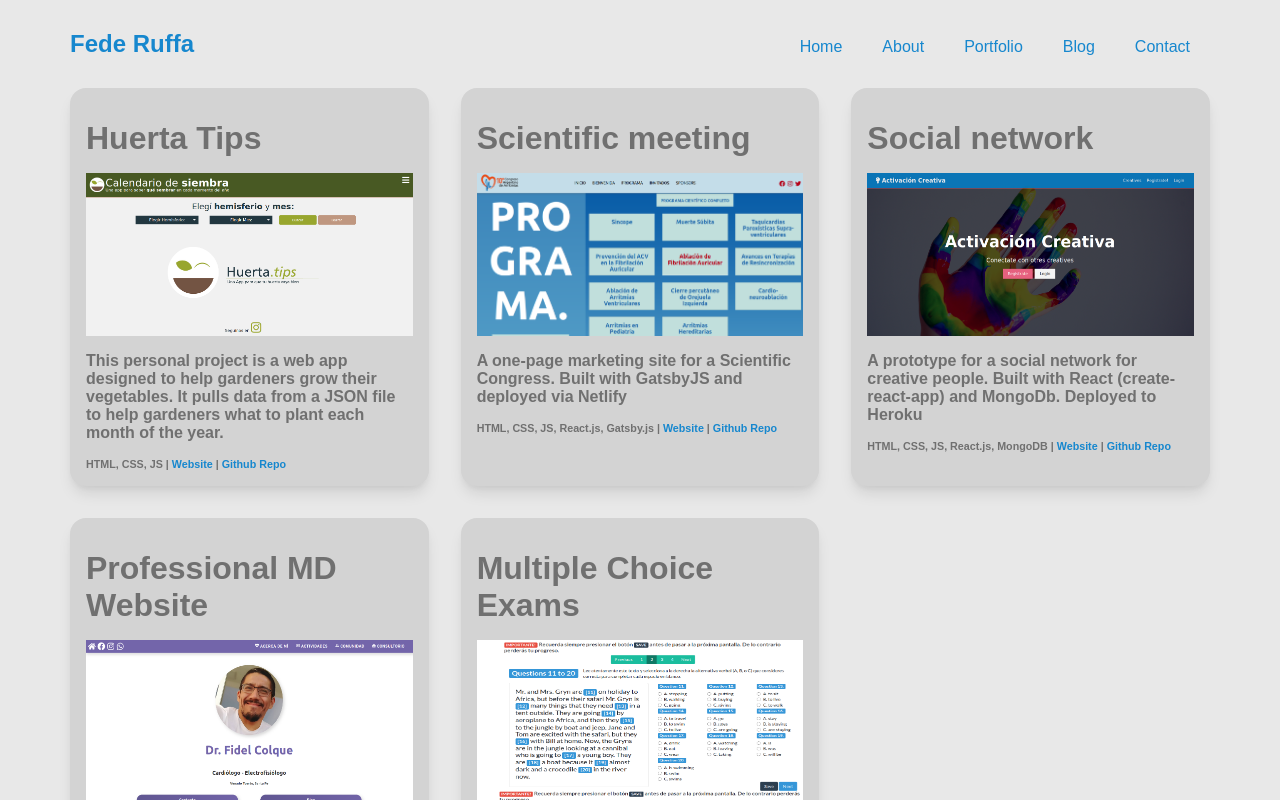
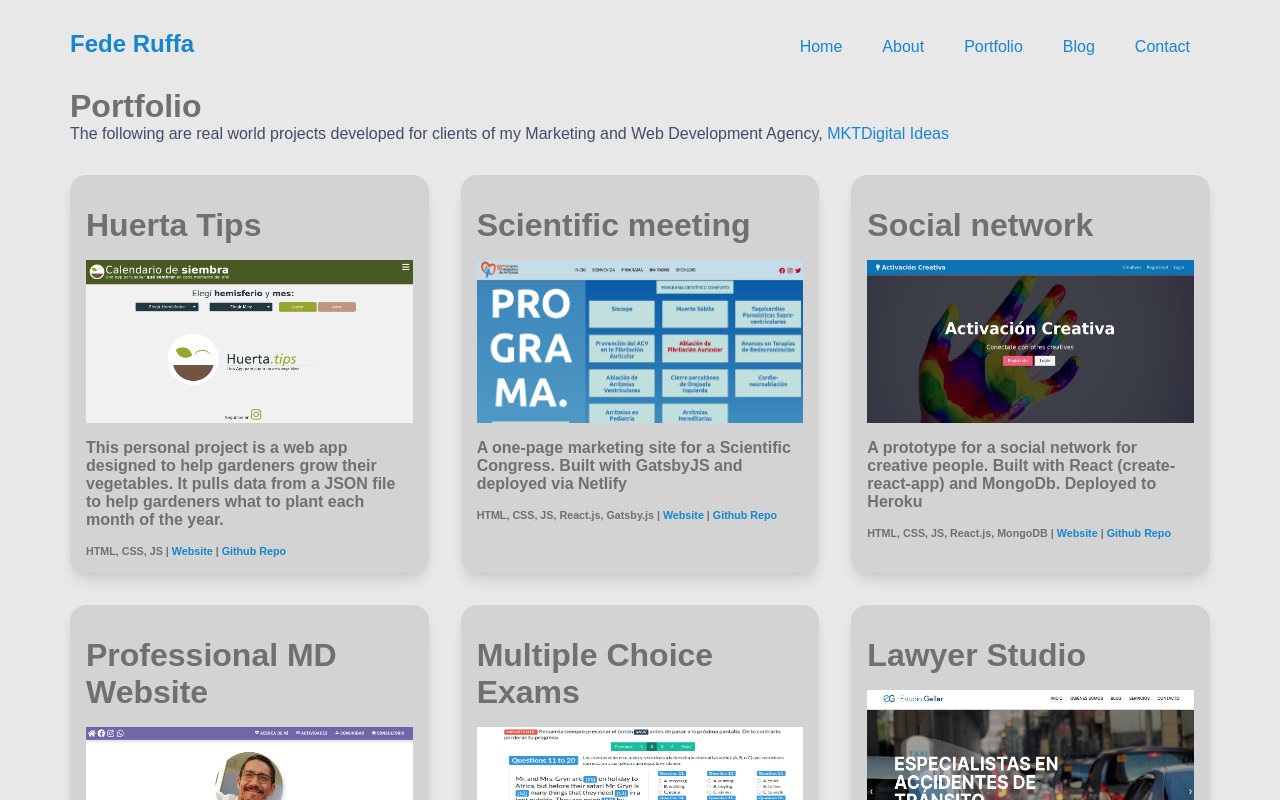
Before and after one commit to elraffa/portfolio, a Next.js app: page /portfolio in a window 1280 px wide. Shown: the top 800 px of the page. Built offline with nearby package versions, Linux system fonts and the light colour scheme; a web font is replaced by a local one.

Commit message:
add geller to portfolio

```diff
--- a/pages/portfolio.js
+++ b/pages/portfolio.js
@@ -5,9 +5,10 @@ import PortfolioItem from "../components/portfolio/portfolioItem";
 const portfolio = () => {
   return (
     <Layout>
-      <>
+      <div>
+        <h1>Portfolio</h1>
+        <p>The following are real world projects developed for clients of my Marketing and Web Development Agency, <a href="https://mktdigitalideas.com">MKTDigital Ideas</a></p>
         <div className="portfolio">
-
           <PortfolioItem
             title="Huerta Tips"
             imageSrc="/images/portfolio-01.png"
@@ -48,8 +49,16 @@ const portfolio = () => {
             link="https://www.ompersonal.com.ar/test"
             repo=""
           />
+            <PortfolioItem
+            title="Lawyer Studio"
+            imageSrc="/images/portfolio-06.png"
+            desc="A lawyer studio contacted me to develop a Wordpress site from scratch with Tailwind and GSAP for animations. We also designed their logo and branding."
+            techs="HTML, CSS, JS, Tailwind, WordPress, PHP, MySQL"
+            link="https://www.estudiogeller.com.ar"
+            repo="https://github.com/elraffa/gellertheme"
+          />
         </div>
-      </>
+      </div>
     </Layout>
   );
 };
```
Also changed, not shown: public/images/portfolio-06.png (added). Lines whose indentation alone changed are shown as unchanged.
